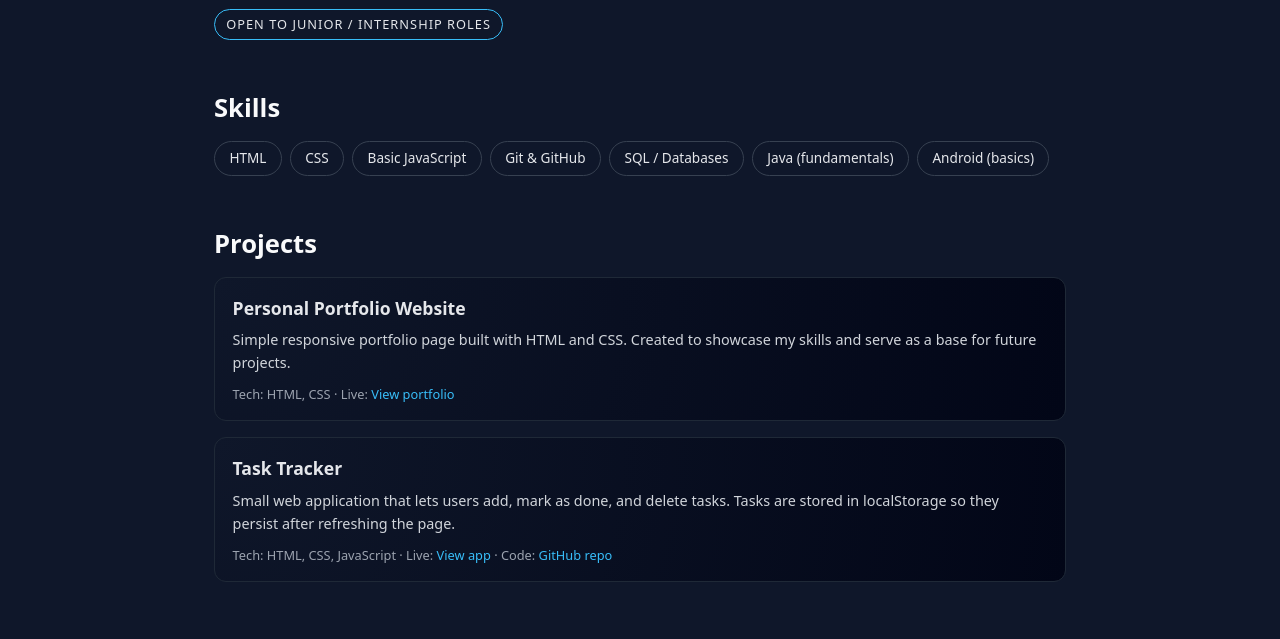
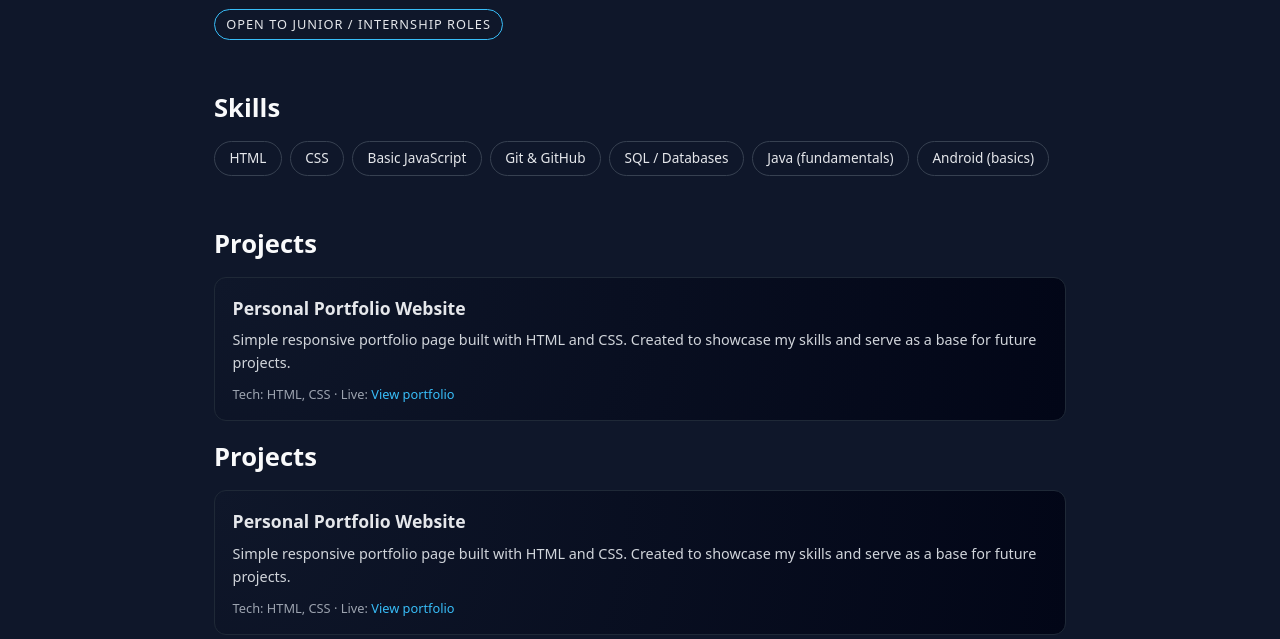
Before and after one commit to antr13/antonia-portfolio, a plain HTML site: page index.html in a window 1280 px wide. Shown: the part 278-917 px from the top of the page. Drawn offline with Linux system fonts and the light colour scheme.

```diff
--- a/index.html
+++ b/index.html
@@ -59,11 +59,29 @@
           </div>
         </div>
 
+        <section id="projects">
+  <h2>Projects</h2>
+  <div class="projects-grid">
+
+    <div class="project-card">
+      <h3>Personal Portfolio Website</h3>
+      <p>
+        Simple responsive portfolio page built with HTML and CSS.
+        Created to showcase my skills and serve as a base for future projects.
+      </p>
+      <div class="project-meta">
+        Tech: HTML, CSS · Live:
+        <a href="https://antr13.github.io/antonia-portfolio/" target="_blank">
+          View portfolio
+        </a>
+      </div>
+    </div>
+
     <div class="project-card">
       <h3>Task Tracker</h3>
       <p>
         Small web application that lets users add, mark as done, and delete tasks.
-            Tasks are stored in localStorage so they persist after refreshing the page.
+        Tasks are saved in localStorage so they persist after refreshing the page.
       </p>
       <div class="project-meta">
         Tech: HTML, CSS, JavaScript · Live:
@@ -76,8 +94,10 @@
         </a>
       </div>
     </div>
+
   </div>
 </section>
+
 
     <section id="contact">
       <h2>Contact</h2>
```
Lines whose indentation alone changed are shown as unchanged.
